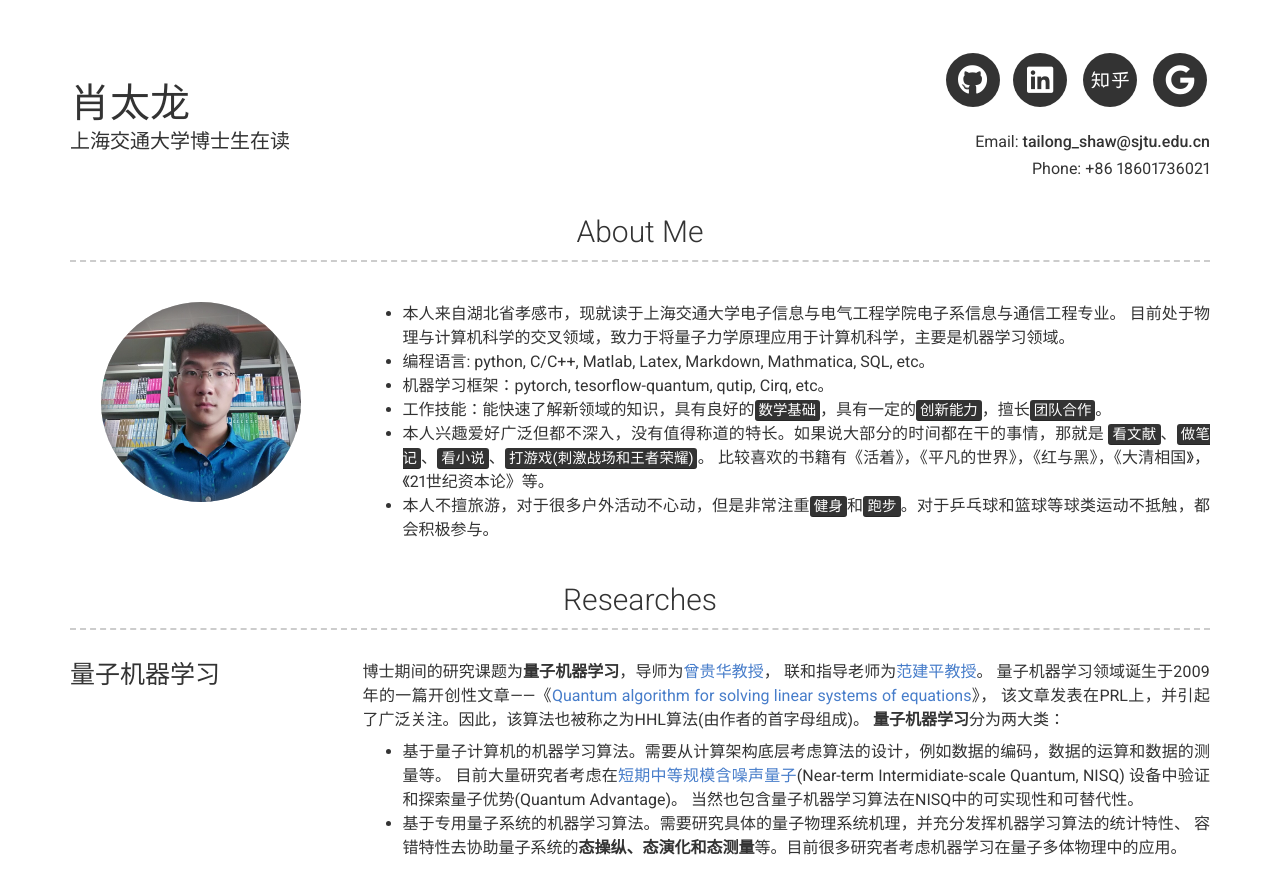
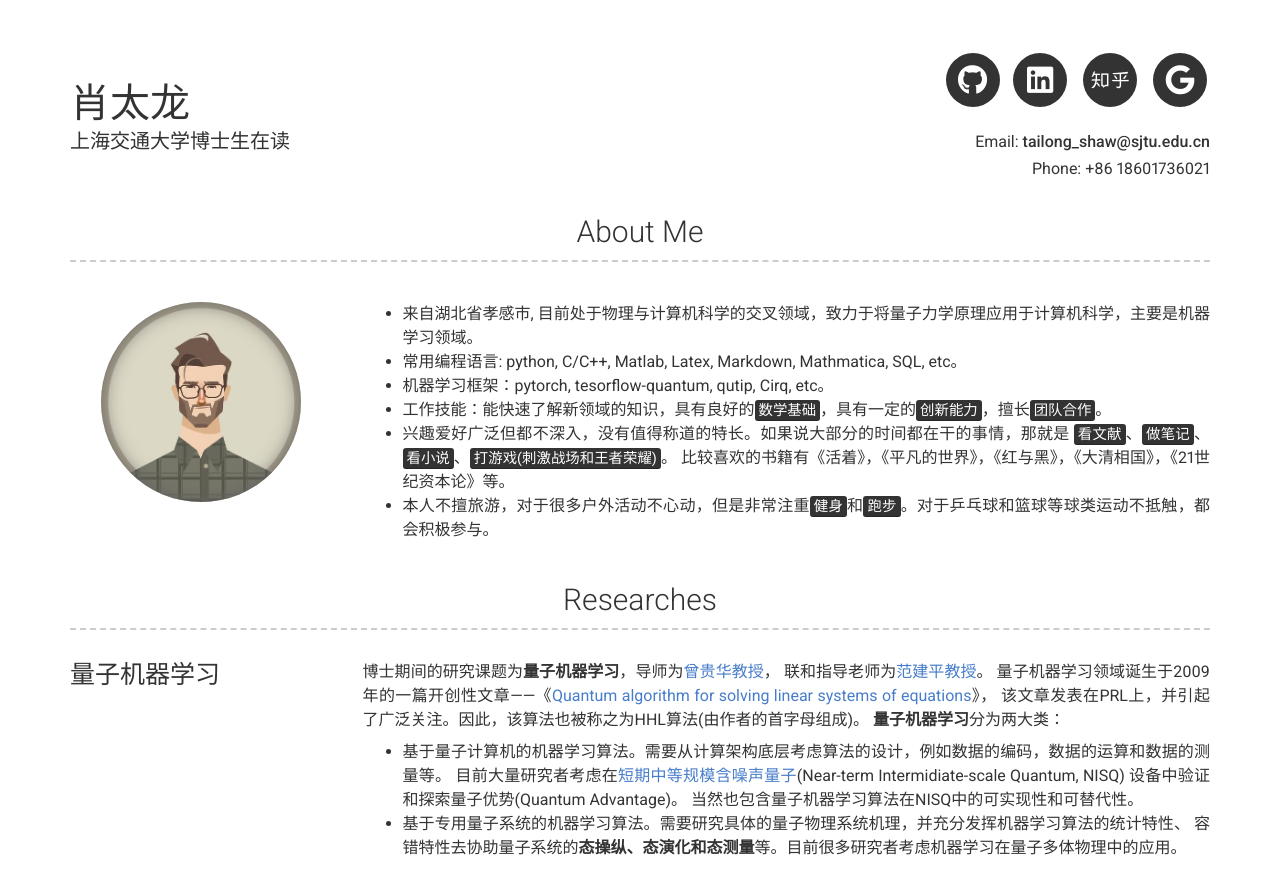
Before and after one commit to XiaoTailong/Shaw, a Jekyll site: the page built from index.md, in a window 1280 px wide and 900 px high. Shown: the top 894 px of the window. Built offline with Jekyll 4.4.1, drawn with Linux system fonts in a browser that asks for light colours; nearby versions of some CDN libraries.

Commit message:
Update _config.yml

```diff
--- a/_config.yml
+++ b/_config.yml
@@ -28,14 +28,13 @@ additional_links:
 
 # About Section
 # about_title: About Me
-about_profile_image: images/me.jpg
+about_profile_image: images/profile.jpg
 about_content: | # this will include new lines to allow paragraphs
-  - 本人来自湖北省孝感市，现就读于上海交通大学电子信息与电气工程学院电子系信息与通信工程专业。
-  目前处于物理与计算机科学的交叉领域，致力于将量子力学原理应用于计算机科学，主要是机器学习领域。
-  - 编程语言: python, C/C++, Matlab, Latex, Markdown, Mathmatica, SQL, etc。
+  - 来自湖北省孝感市, 目前处于物理与计算机科学的交叉领域，致力于将量子力学原理应用于计算机科学，主要是机器学习领域。
+  - 常用编程语言: python, C/C++, Matlab, Latex, Markdown, Mathmatica, SQL, etc。
   - 机器学习框架：pytorch, tesorflow-quantum, qutip, Cirq, etc。
   - 工作技能：能快速了解新领域的知识，具有良好的<mark>数学基础</mark>，具有一定的<mark>创新能力</mark>，擅长<mark>团队合作</mark>。
-  - 本人兴趣爱好广泛但都不深入，没有值得称道的特长。如果说大部分的时间都在干的事情，那就是
+  - 兴趣爱好广泛但都不深入，没有值得称道的特长。如果说大部分的时间都在干的事情，那就是
   <mark>看文献</mark>、<mark>做笔记</mark>、<mark>看小说</mark>、<mark>打游戏(刺激战场和王者荣耀)</mark>。
   比较喜欢的书籍有《活着》，《平凡的世界》，《红与黑》，《大清相国》，《21世纪资本论》等。
   - 本人不擅旅游，对于很多户外活动不心动，但是非常注重<mark>健身</mark>和<mark>跑步</mark>。对于乒乓球和篮球等球类运动不抵触，都会积极参与。
```
